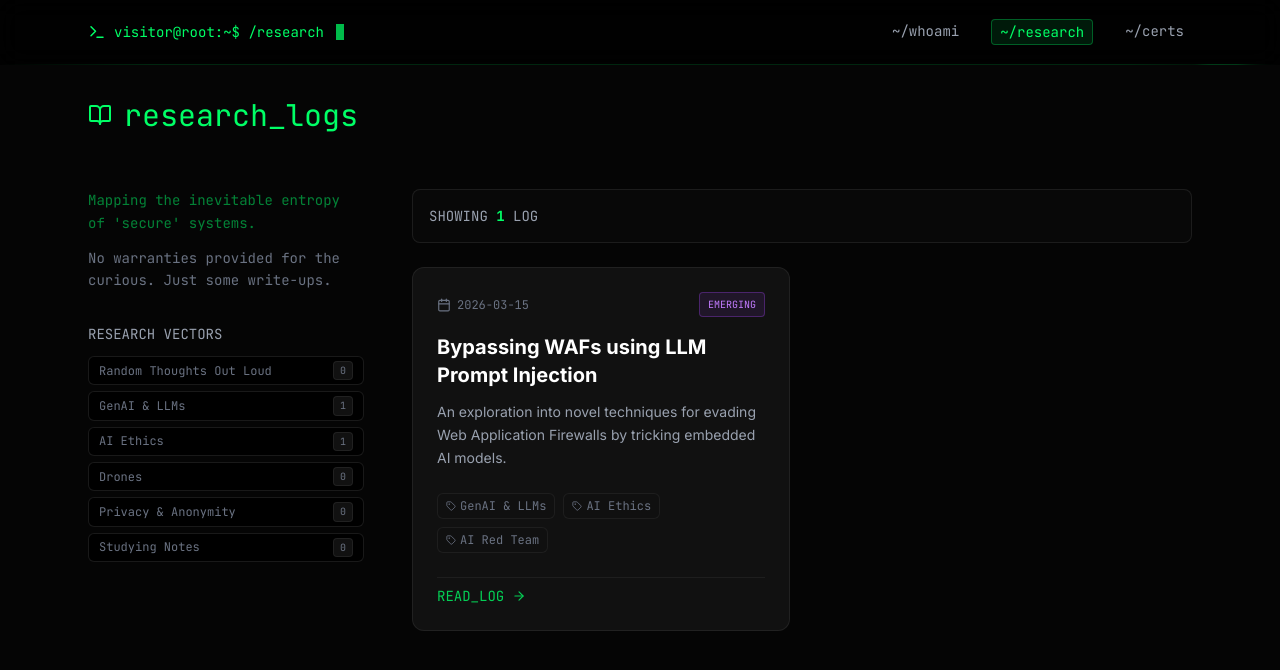
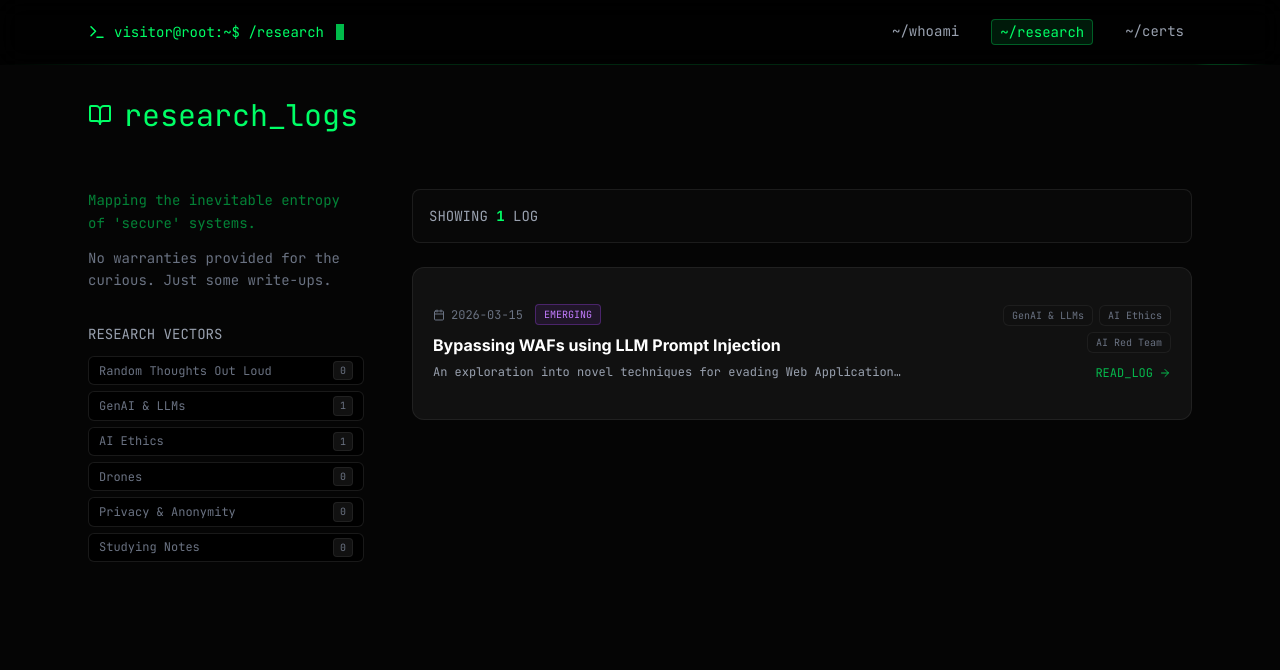
Before and after one commit to cs-cognitome/substrate, a Next.js app: page /research in a window 1280 px wide. Shown: the top 670 px of the page. Built offline with nearby package versions, Linux system fonts and the light colour scheme.

Commit message:
Changed the blog card

```diff
--- a/components/ResearchCard.tsx
+++ b/components/ResearchCard.tsx
@@ -1,24 +1,26 @@
 import React from 'react';
 import Link from 'next/link';
-import { Calendar, ArrowRight, Tag } from 'lucide-react';
+import { Calendar, ArrowRight } from 'lucide-react';
 import { PostMetadata } from '@/utils/getPosts';
 import clsx from 'clsx';
 
 export default function ResearchCard({ post }: { post: PostMetadata }) {
   return (
-    <Link href={`/research/${post.slug}`} className="block group h-full">
-      <div className="h-full flex flex-col p-6 border border-border/50 bg-surface rounded-xl hover:border-primary/50 transition-all hover:bg-black group-hover:-translate-y-1 duration-300 relative overflow-hidden">
+    <Link href={`/research/${post.slug}`} className="block group">
+      <div className="flex flex-row items-center gap-6 px-5 py-9 border border-border/50 bg-surface rounded-xl hover:border-primary/50 hover:bg-black transition-all duration-300 relative overflow-hidden">
 
-        {/* Subtle glow effect on hover */}
-        <div className="absolute top-0 left-0 w-full h-1 bg-gradient-to-r from-transparent via-primary/0 to-transparent group-hover:via-primary/50 transition-all duration-500" />
+        {/* Top glow line on hover */}
+        <div className="absolute top-0 left-0 w-full h-px bg-gradient-to-r from-transparent via-primary/0 to-transparent group-hover:via-primary/50 transition-all duration-500" />
 
-        <div className="flex items-center justify-between mb-4 flex-wrap gap-2">
-          <div className="flex items-center gap-4 text-xs font-mono text-gray-500">
-            <span className="flex items-center gap-1.5"><Calendar size={14} /> {post.date}</span>
-          </div>
+        {/* Left: meta + title + excerpt */}
+        <div className="flex-1 min-w-0">
+          <div className="flex items-center gap-3 mb-2">
+            <span className="flex items-center gap-1.5 text-xs font-mono text-gray-500">
+              <Calendar size={12} /> {post.date}
+            </span>
             {post.depth && (
               <span className={clsx(
-              "text-[10px] font-mono px-2 py-1 rounded-sm uppercase border",
+                "text-[10px] font-mono px-2 py-0.5 rounded-sm uppercase border",
                 post.depth === 'emerging'
                   ? "border-purple-500/30 text-purple-400 bg-purple-500/10"
                   : "border-blue-500/30 text-blue-400 bg-blue-500/10"
@@ -28,26 +30,29 @@ export default function ResearchCard({ post }: { post: PostMetadata }) {
             )}
           </div>
 
-        <h2 className="text-xl font-bold text-white mb-3 group-hover:text-primary transition-colors">
+          <h2 className="text-base font-bold text-white mb-1.5 group-hover:text-primary transition-colors truncate">
             {post.title}
           </h2>
 
-        <p className="text-gray-400 text-sm leading-relaxed mb-6 line-clamp-3 flex-grow">
+          <p className="text-gray-400 text-sm leading-relaxed line-clamp-1 font-mono text-xs">
             {post.excerpt}
           </p>
+        </div>
 
+        {/* Right: tags + arrow */}
+        <div className="flex flex-col items-end gap-3 shrink-0">
           {post.tags && post.tags.length > 0 && (
-          <div className="flex flex-wrap gap-2 mb-6">
+            <div className="flex flex-wrap gap-1.5 justify-end max-w-[220px]">
               {post.tags.map(tag => (
-              <span key={tag} className="text-xs font-mono flex items-center gap-1 text-gray-500 bg-surface/80 border border-border/40 px-2 py-1 rounded-md">
-                <Tag size={10} /> {tag}
+                <span key={tag} className="text-[10px] font-mono text-gray-500 bg-surface/80 border border-border/40 px-2 py-0.5 rounded-md">
+                  {tag}
                 </span>
               ))}
             </div>
           )}
-
-        <div className="mt-auto pt-2 block border-t border-border/50 text-primary font-mono text-sm flex items-center gap-2 opacity-80 group-hover:opacity-100 transition-opacity w-full">
-          READ_LOG <ArrowRight size={14} className="group-hover:translate-x-1 transition-transform" />
+          <div className="text-primary font-mono text-xs flex items-center gap-1.5 opacity-70 group-hover:opacity-100 transition-opacity">
+            READ_LOG <ArrowRight size={12} className="group-hover:translate-x-1 transition-transform" />
+          </div>
         </div>
       </div>
     </Link>
--- a/components/ResearchClient.tsx
+++ b/components/ResearchClient.tsx
@@ -89,7 +89,7 @@ export default function ResearchClient({ posts }: { posts: PostMetadata[] }) {
             )}
           </div>
 
-          <div className="grid grid-cols-1 md:grid-cols-2 gap-6">
+          <div className="grid grid-cols-1 gap-3">
             {filteredPosts.map((post) => (
               <div key={post.slug} className="animate-in slide-in-from-bottom-4 duration-500">
                 <ResearchCard post={post} />
--- a/content/certs.json
+++ b/content/certs.json
@@ -33,6 +33,6 @@
     "date": "2024-10-27",
     "description": "Validation of foundational knowledge of cloud services and how those services are provided with Microsoft Azure.",
     "badge": "/badges/microsoft-certified-fundamentals-badge.svg",
-    "tags": ["Azure", "Microsoft"]
+    "tags": ["Azure", "Microsoft", "Cloud"]
   }
 ]
```
Lines whose indentation alone changed are shown as unchanged.
